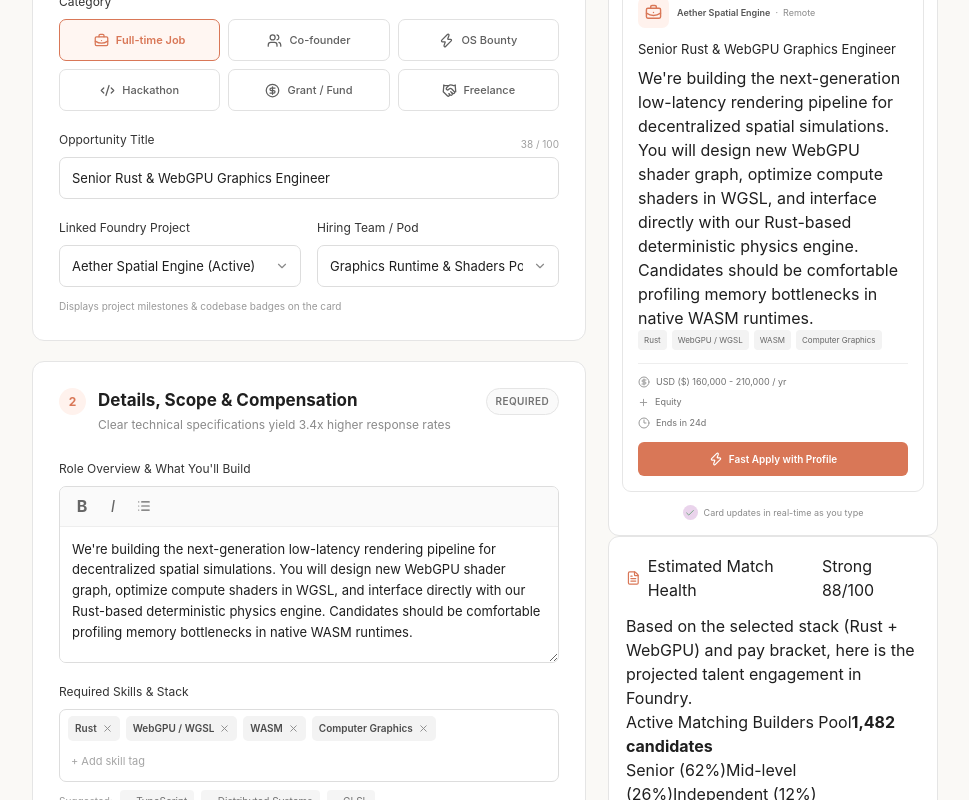
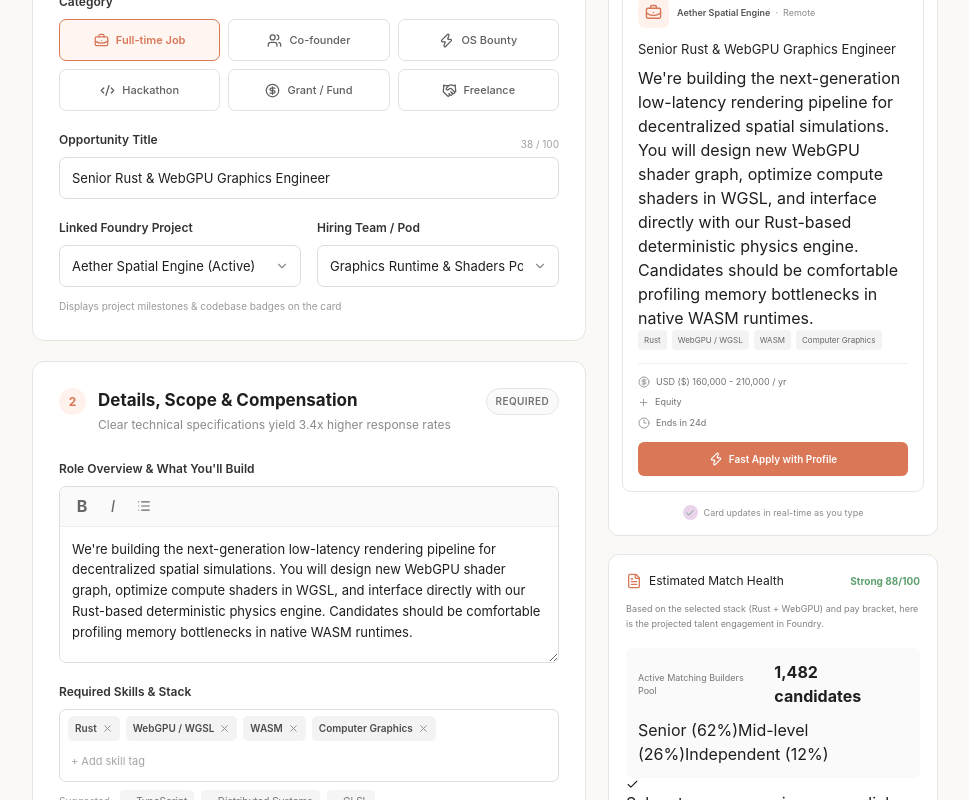
Before and after one commit to TechSage01/Foundry-Frontend, a React (Vite) app: page /opportunities/create in a window 1280 px wide. Shown: the part 480-1280 px from the top of the page, without its empty margins (310-1279 px from the left). Built offline with nearby package versions, Linux system fonts and the light colour scheme.

Commit message:
style: add Create Opportunity page styling

```diff
--- a/src/App.css
+++ b/src/App.css
@@ -1519,7 +1519,7 @@
 .opportunity-form {
   min-width: 0;
 }
-.creaye-opportunity-sidebar {
+.create-opportunity-sidebar {
   display: flex;
   flex-direction: column;
   gap: 18px;
@@ -1598,7 +1598,7 @@
   margin-bottom: 8px;
   color: #333333;
   font-size: 12px;
-  font-weight: 12px;
+  font-weight: 600;
 }
 .field-label-row {
   display: flex;
@@ -2028,7 +2028,7 @@
   transition: transform 0.2s ease;
   box-shadow: 0 1px 3px rgba(0, 0, 0, 0.15);
 }
-.toggle-switch .active {
+.toggle-switch.active {
   background: #d97757;
 }
 .toggle-switch.active span {
@@ -2109,8 +2109,10 @@
   color: #242424;
   font-size: 13px;
   line-height: 1.35;
+  display: -webkit-box;
   -webkit-line-clamp: 4;
   -webkit-box-orient: vertical;
+   overflow: hidden;
 }
 .preview-tags {
   display: flex;
@@ -2200,3 +2202,34 @@
 .match-health-heading svg {
   color: #d97757;
 }
+.match-health-heading h2 {
+  margin: 0;
+  font-size: 12px;
+}
+.match-health-heading > span {
+  color: #5f9f6f;
+  font-size: 10px;
+  font-weight: 700;
+}
+.match-description {
+  margin: 0 0 17px;
+  color: #818181;
+  font-size: 9px;
+  line-height: 1.6;
+}
+.candidate-pool {
+  padding: 12px;
+  border-radius: 7px;
+  background: #fafafa;
+}
+.candidate-pool-heading {
+  display: flex;
+  align-items: center;
+  justify-content: space-between;
+  gap: 10px;
+  margin-bottom: 10px;
+}
+.candidate-pool-heading span {
+  color: #777777;
+  font-size: 9px;
+}
```
